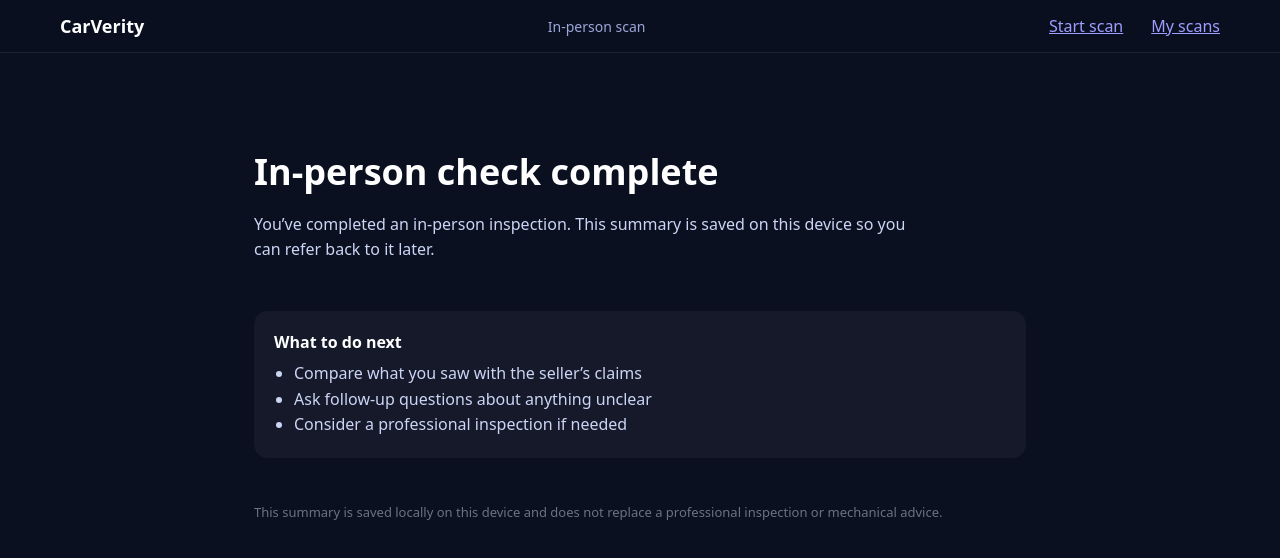
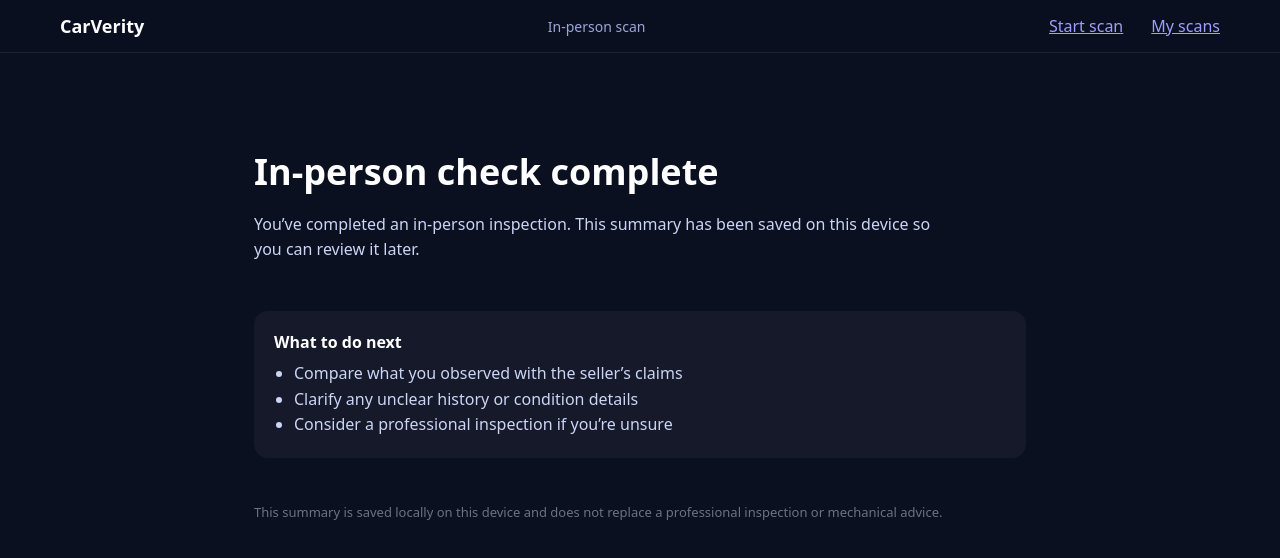
Before and after one commit to jeremy-swallow/carverity-clean, a React (Vite) app: page /scan/in-person/summary in a window 1280 px wide. Shown: the top 558 px of the page. Built offline with nearby package versions, Linux system fonts and the light colour scheme.

Commit message:
Improve in-person scan titles

```diff
--- a/src/pages/InPersonSummary.tsx
+++ b/src/pages/InPersonSummary.tsx
@@ -1,8 +1,5 @@
 import { useEffect } from "react";
-import {
-  saveScan,
-  generateScanId,
-} from "../utils/scanStorage";
+import { saveScan, generateScanId } from "../utils/scanStorage";
 import type { SavedScan } from "../utils/scanStorage";
 
 const SCAN_SAVED_FLAG = "carverity_latest_in_person_scan_saved";
@@ -10,6 +7,7 @@ const SCAN_SAVED_FLAG = "carverity_latest_in_person_scan_saved";
 export default function InPersonSummary() {
   /* ---------------------------------------------------------
      Save in-person scan summary (once)
+     Improved, contextual title
   --------------------------------------------------------- */
   useEffect(() => {
     const alreadySaved = localStorage.getItem(SCAN_SAVED_FLAG);
@@ -18,7 +16,7 @@ export default function InPersonSummary() {
     const scan: SavedScan = {
       id: generateScanId(),
       type: "in-person",
-      title: "In-person vehicle check",
+      title: "In-person check — on site",
       createdAt: new Date().toISOString(),
     };
 
@@ -44,12 +42,12 @@ export default function InPersonSummary() {
         </h1>
 
         <p style={{ color: "#cbd5f5", maxWidth: 680, lineHeight: 1.6 }}>
-          You’ve completed an in-person inspection. This summary is saved on this
-          device so you can refer back to it later.
+          You’ve completed an in-person inspection. This summary has been saved
+          on this device so you can review it later.
         </p>
       </section>
 
-      {/* Summary card */}
+      {/* Guidance */}
       <section
         style={{
           padding: 20,
@@ -69,9 +67,9 @@ export default function InPersonSummary() {
             lineHeight: 1.6,
           }}
         >
-          <li>Compare what you saw with the seller’s claims</li>
-          <li>Ask follow-up questions about anything unclear</li>
-          <li>Consider a professional inspection if needed</li>
+          <li>Compare what you observed with the seller’s claims</li>
+          <li>Clarify any unclear history or condition details</li>
+          <li>Consider a professional inspection if you’re unsure</li>
         </ul>
       </section>
 
```
